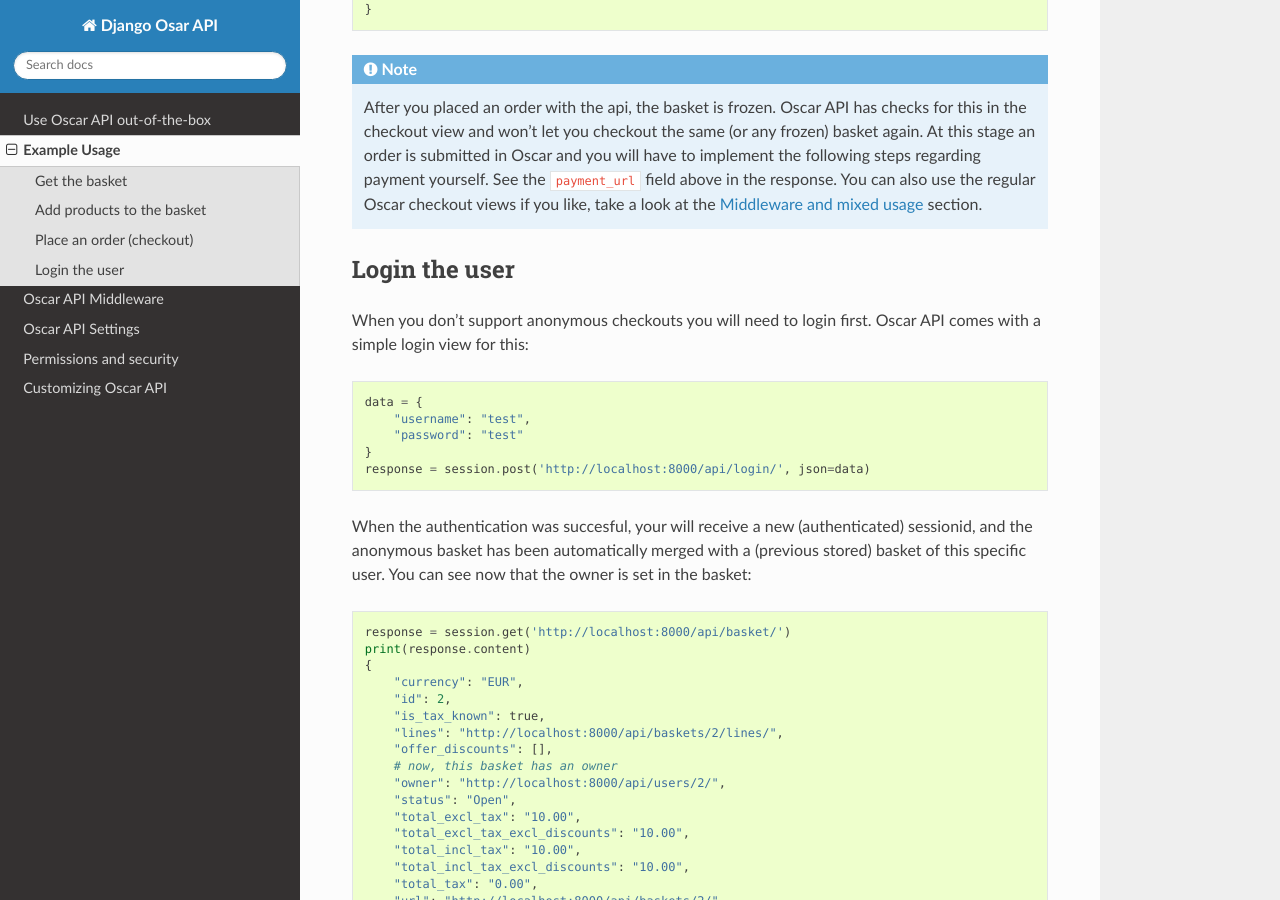
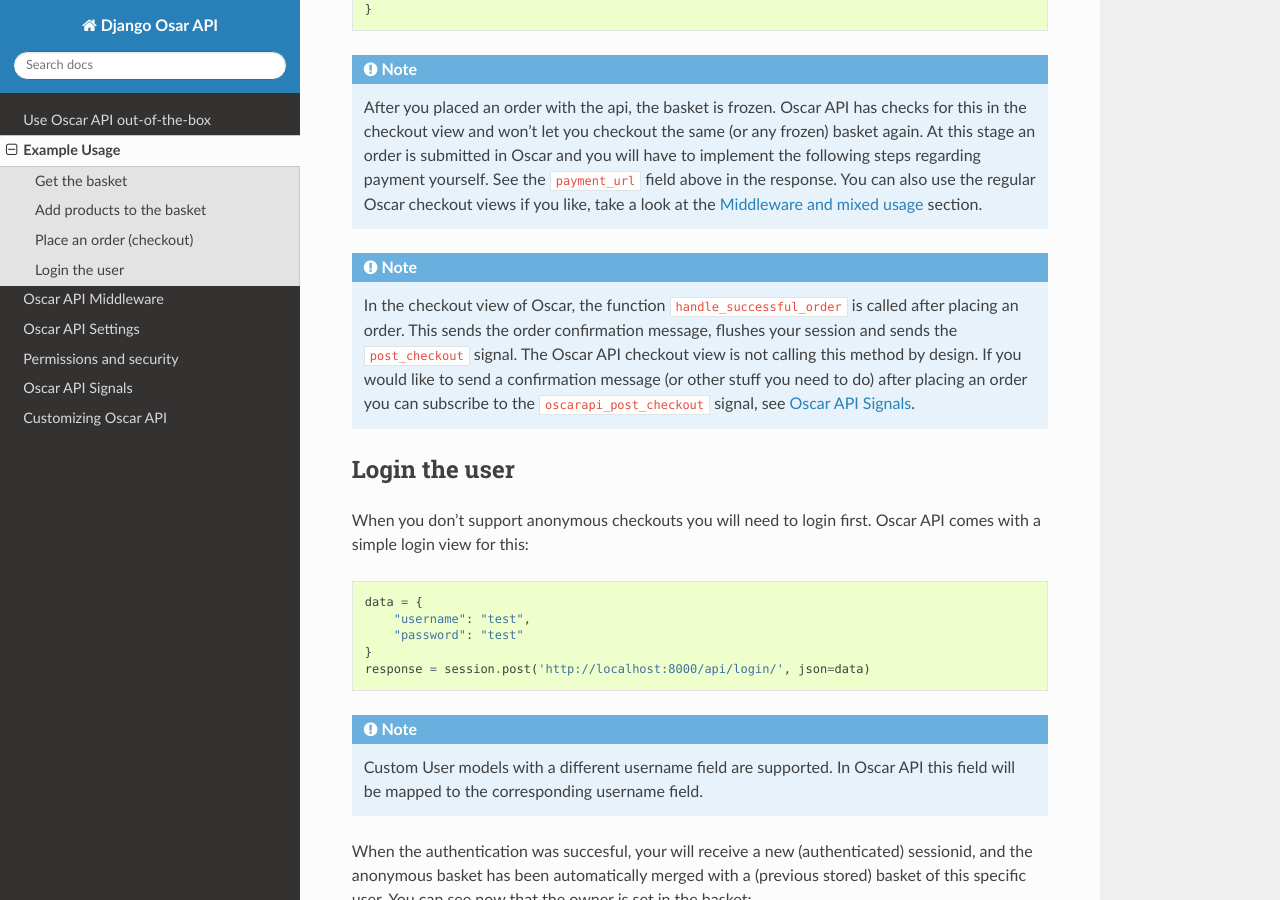
Before and after one commit to django-oscar/django-oscar-api, a Sphinx documentation site: the page built from docs/source/usage/communicate_with_the_api.rst, in a window 1280 px wide and 900 px high, scrolled down 4769 px. Built offline with Sphinx 7.4.7 and the Read the Docs theme 2.0.0, drawn with Linux system fonts in a browser that asks for light colours.

Commit message:
Updated documentation with the signal

```diff
--- a/docs/source/index.rst
+++ b/docs/source/index.rst
@@ -87,6 +87,7 @@
    usage/middleware
    usage/settings
    usage/permissions
+   usage/signals
    usage/customizing_oscarapi
 
 .. Indices and tables
--- a/docs/source/usage/communicate_with_the_api.rst
+++ b/docs/source/usage/communicate_with_the_api.rst
@@ -149,7 +149,6 @@
         }
     ]
 
-
 Place an order (checkout)
 -------------------------
 
@@ -261,6 +260,9 @@
 .. note::
     After you placed an order with the api, the basket is frozen. Oscar API has checks for this in the checkout view and won't let you checkout the same (or any frozen) basket again. At this stage an order is submitted in Oscar and you will have to implement the following steps regarding payment yourself. See the ``payment_url`` field above in the response. You can also use the regular Oscar checkout views if you like, take a look at the :ref:`mixed-usage-label` section.
 
+.. note::
+    In the checkout view of Oscar, the function ``handle_successful_order`` is called after placing an order. This sends the order confirmation message, flushes your session and sends the ``post_checkout`` signal. The Oscar API checkout view is not calling this method by design. If you would like to send a confirmation message (or other stuff you need to do) after placing an order you can subscribe to the ``oscarapi_post_checkout`` signal, see :doc:`/usage/signals`.
+
 .. _login-user-label:
 
 Login the user
@@ -274,6 +276,10 @@
         "password": "test"
     }
     response = session.post('http://localhost:8000/api/login/', json=data)
+
+.. note::
+    Custom User models with a different username field are supported. In Oscar API this field will be mapped to the
+    corresponding username field.
 
 When the authentication was succesful, your will receive a new (authenticated) sessionid, and the anonymous basket has been automatically merged with a (previous stored) basket of this specific user. You can see now that the owner is set in the basket:
 
```
Also changed, not shown: README.rst (+9 -1 lines), docs/source/usage/signals.rst (added, +30 -0 lines).
